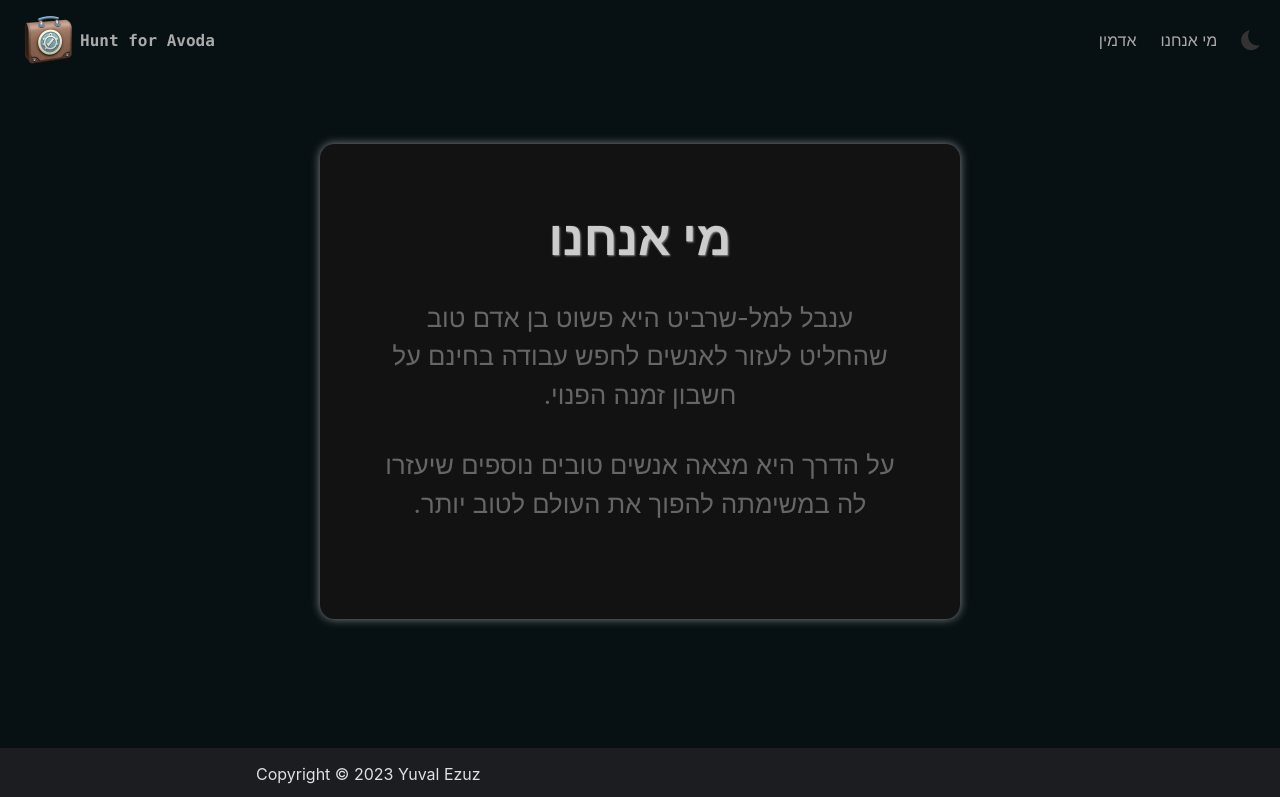
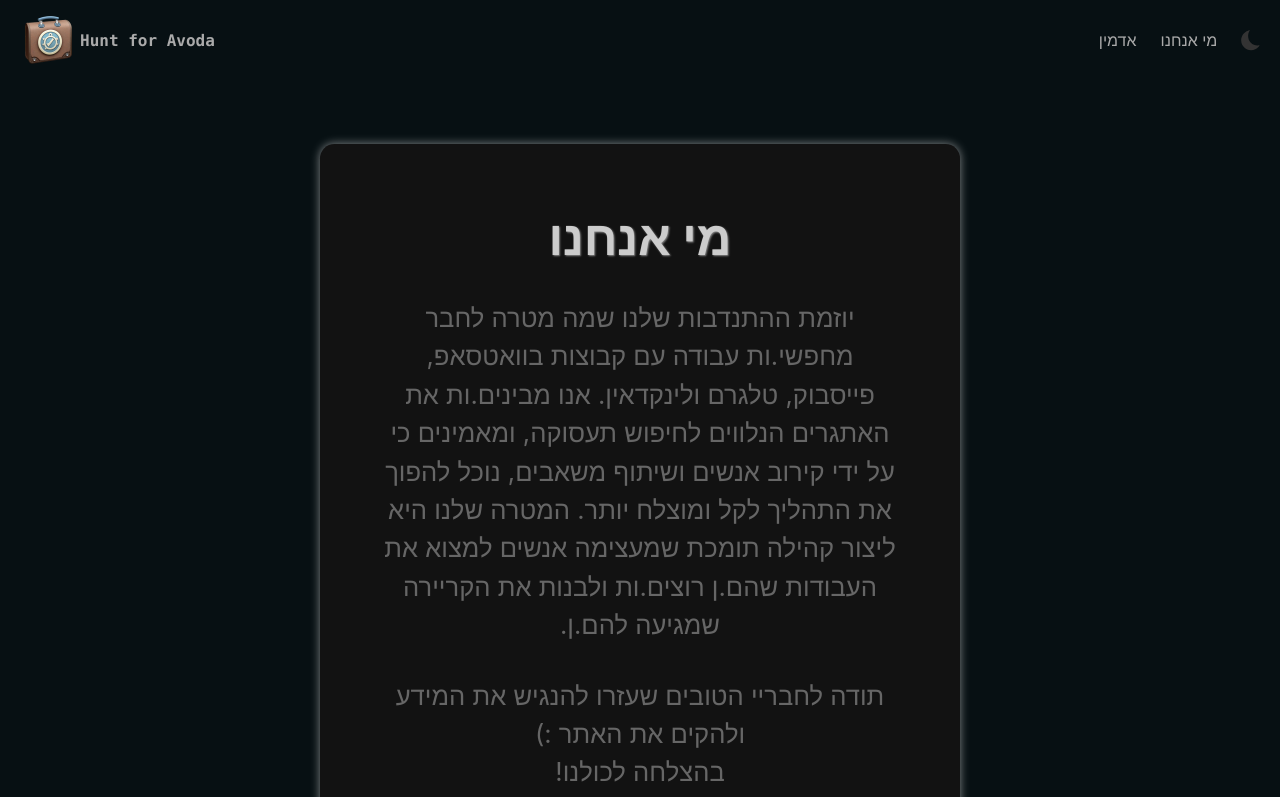
Before and after one commit to yuvalez/jobhunter-frontend, a React (Create React App) app: page /about in a window 1280 px wide. Shown: the top 797 px of the page. Built offline with nearby package versions, Linux system fonts and the light colour scheme; no server answers.

Commit message:
updated about us

```diff
--- a/src/About.js
+++ b/src/About.js
@@ -54,11 +54,18 @@ const AboutUs = () => {
         <Container palette={colorPalette} isMobile={isMobile}>
             <Heading palette={colorPalette}>מי אנחנו</Heading>
             <Paragraph palette={colorPalette}>
-            ענבל למל-שרביט היא פשוט בן אדם טוב שהחליט לעזור לאנשים לחפש עבודה בחינם על חשבון זמנה הפנוי.
+            יוזמת ההתנדבות שלנו שמה מטרה לחבר מחפשי.ות עבודה עם קבוצות בוואטסאפ, פייסבוק, טלגרם ולינקדאין. אנו מבינים.ות את האתגרים הנלווים לחיפוש תעסוקה, ומאמינים כי על ידי קירוב אנשים ושיתוף משאבים, נוכל להפוך את התהליך לקל ומוצלח יותר. המטרה שלנו היא ליצור קהילה תומכת שמעצימה אנשים למצוא את העבודות שהם.ן רוצים.ות ולבנות את הקריירה שמגיעה להם.ן.
             </Paragraph>
             <Paragraph palette={colorPalette}>
-            על הדרך היא מצאה אנשים טובים נוספים שיעזרו לה במשימתה להפוך את העולם לטוב יותר.
+            תודה לחבריי הטובים שעזרו להנגיש את המידע ולהקים את האתר :)
+            <br />
+            בהצלחה לכולנו!
+            <br />
+            שלכם,
+            <br />
+            ענבל למל
             </Paragraph>
+
         </Container>
     )
 };
```
